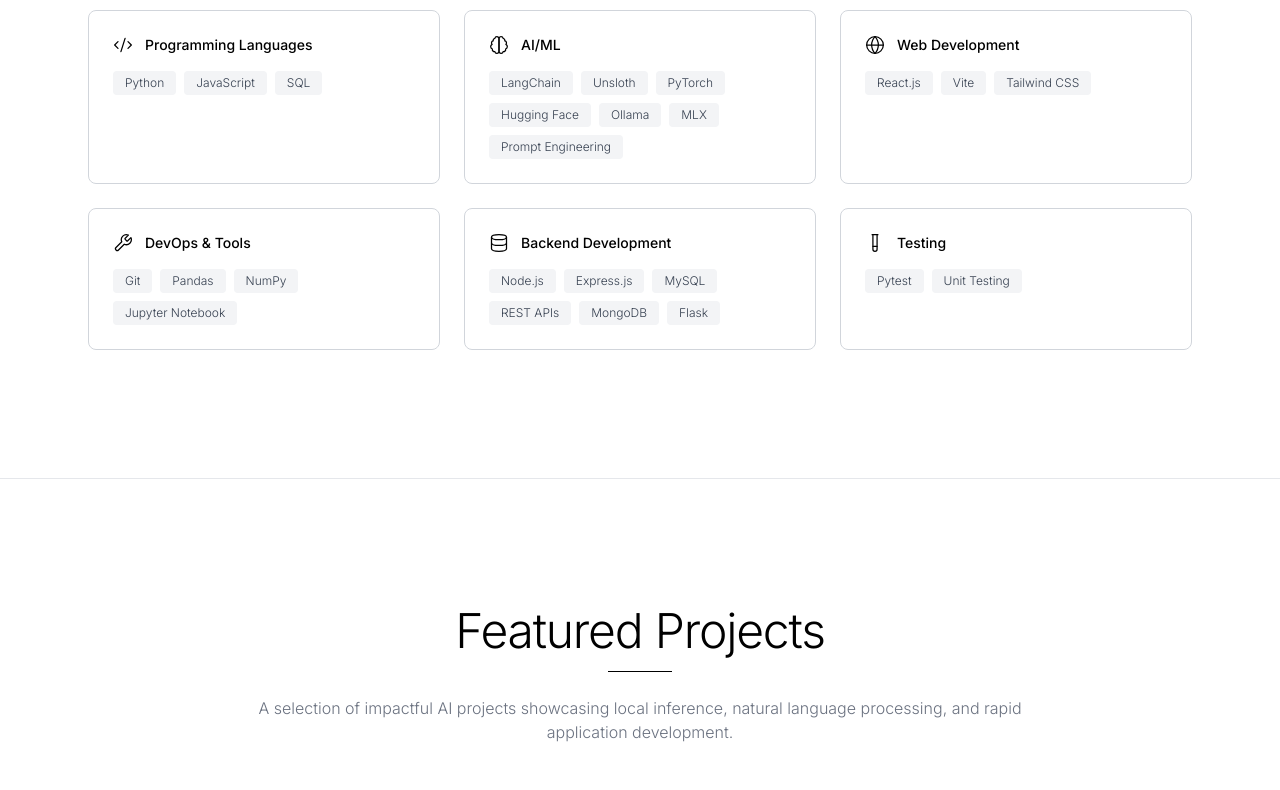
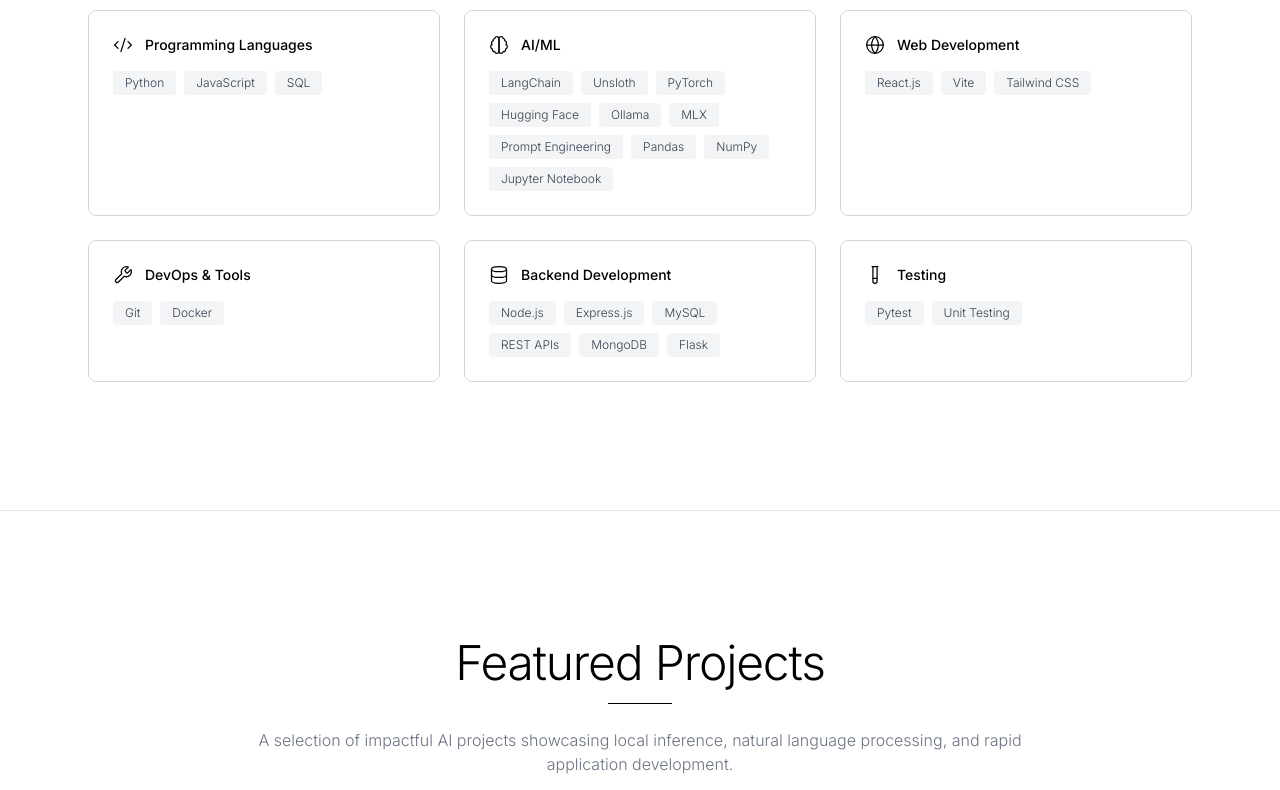
Before and after one commit to JaimeQuezadaJr/portfolio, a React (Vite) app: page / in a window 1280 px wide. Shown: the part 2200-2990 px from the top of the page. Built offline with nearby package versions, Linux system fonts and the light colour scheme.

Commit message:
updated technical skills

```diff
--- a/src/components/Projects.jsx
+++ b/src/components/Projects.jsx
@@ -12,7 +12,7 @@
       title: 'Local LLM Assistant',
       icon: <MessageSquare size={32} strokeWidth={1.5} />,
       description: 'Built AIME (AI Messaging Expert) - a sophisticated assistant application that runs entirely on local infrastructure using Ollama. Accessible from any device on your home network, providing a personal AI assistant no matter what device you\'re on while maintaining complete data privacy.',
-      techStack: ['Python', 'Ollama', 'Flask', 'React.js', 'LangChain', 'SQLAlchemy'],
+      techStack: ['Python', 'Ollama', 'Flask', 'React.js', 'LangChain', 'SQLAlchemy', 'Docker'],
       metrics: [
         'Cross-device accessibility via home network',
         'User-friendly graphical interface',
--- a/src/components/Skills.jsx
+++ b/src/components/Skills.jsx
@@ -13,7 +13,7 @@
     {
       title: 'AI/ML',
       icon: <Brain size={20} strokeWidth={1.5} />,
-      skills: ['LangChain', 'Unsloth', 'PyTorch', 'Hugging Face', 'Ollama', 'MLX', 'Prompt Engineering']
+      skills: ['LangChain', 'Unsloth', 'PyTorch', 'Hugging Face', 'Ollama', 'MLX', 'Prompt Engineering', 'Pandas', 'NumPy', 'Jupyter Notebook']
     },
     {
       title: 'Web Development',
@@ -23,7 +23,7 @@
     {
       title: 'DevOps & Tools',
       icon: <Wrench size={20} strokeWidth={1.5} />,
-      skills: ['Git', 'Pandas', 'NumPy','Jupyter Notebook']
+      skills: ['Git', 'Docker']
     },
     {
       title: 'Backend Development',
```
